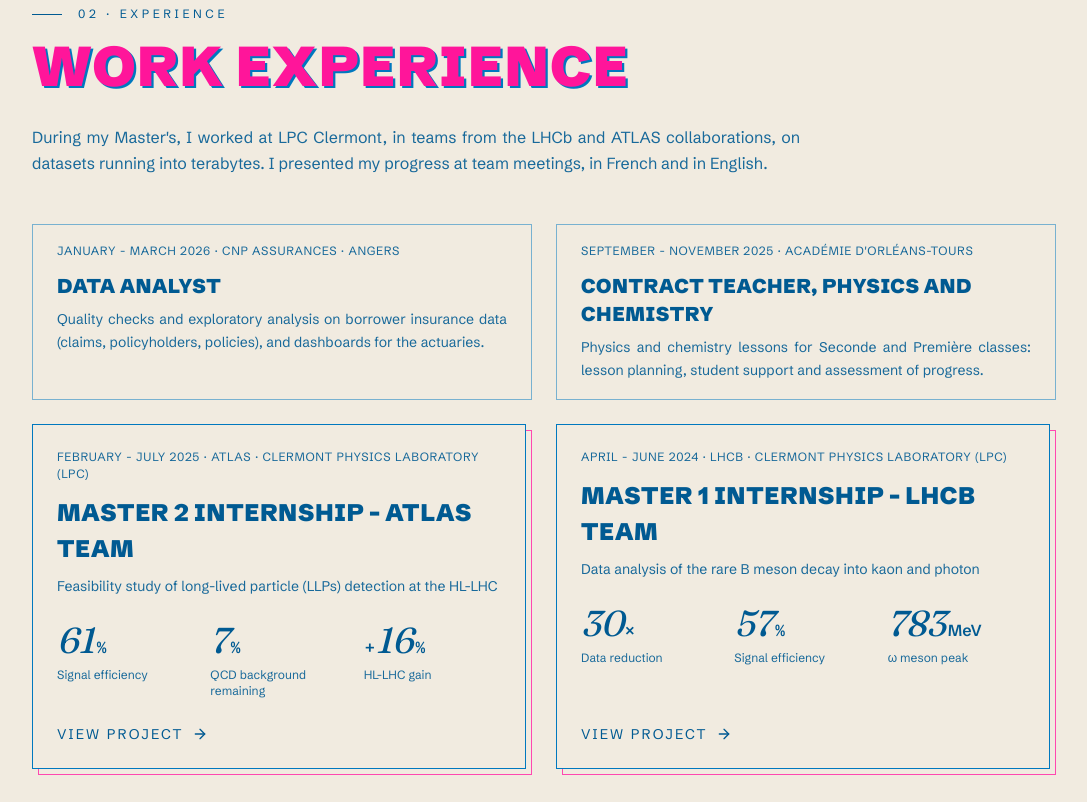
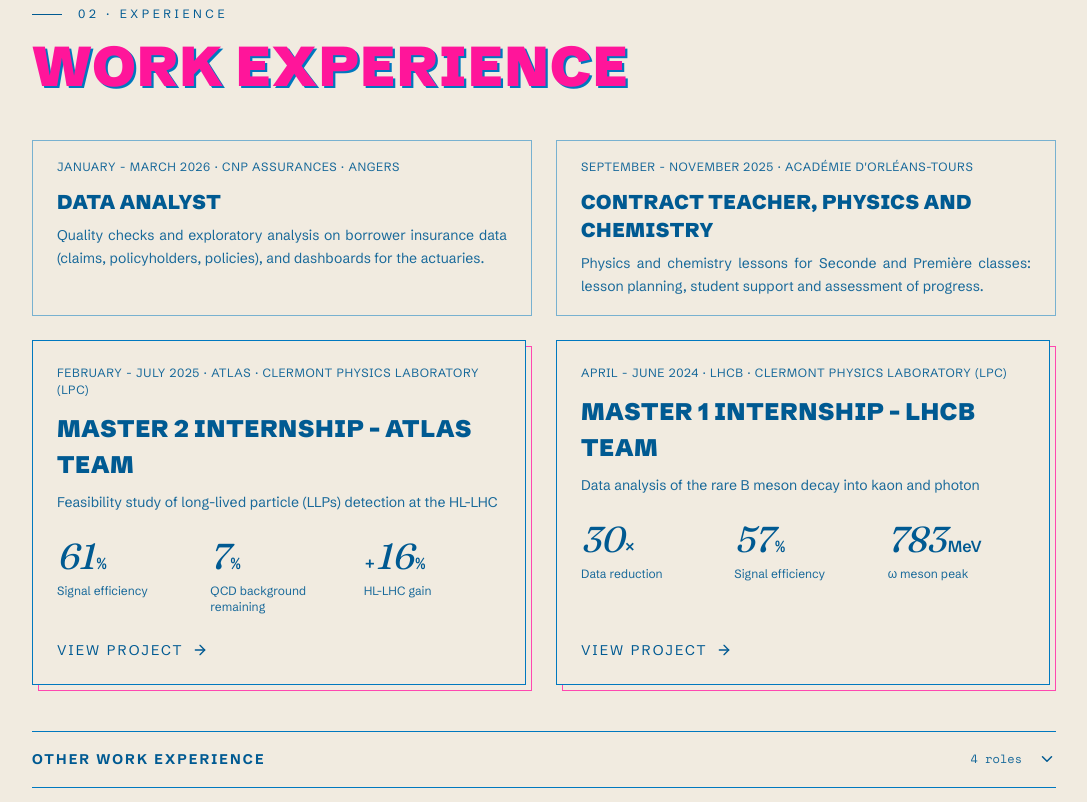
Before and after one commit to Samuellct/portfolio-2026, a Next.js app: page /en/about in a window 1280 px wide. Shown: the part 940-1742 px from the top of the page, without its empty margins (96-1183 px from the left). Built offline with nearby package versions, Linux system fonts and the light colour scheme.

Commit message:
fix(about): point the intro to the work experience and drop the section paragraph
The section 02 paragraph only spoke of the internships while the section now lists four roles; the cards carry it alone. The page intro now names the professional roles and the shared projects.

```diff
--- a/messages/en.json
+++ b/messages/en.json
@@ -32,8 +32,7 @@
       "whatIBuild": "Most of my projects start from a need of my own. I run a Proxmox server at home, and the JellyUX Jellyfin plugins grew out of using it. TimePredict comes from my trail running, Accred from the film festivals I attend. This site is one of those projects and has its own page."
     },
     "full": {
-      "intro": "I hold a Master's in fundamental physics from Université Clermont Auvergne and a Data Scientist university diploma (DU). My two research internships, at LPC Clermont in teams from the LHCb and then ATLAS collaborations, taught me to build a full analysis in C++ and Python, from data selection to uncertainty estimates. Since then I have applied the same method to software projects I run on my own.",
-      "experience": "During my Master's, I worked at LPC Clermont, in teams from the LHCb and ATLAS collaborations, on datasets running into terabytes. I presented my progress at team meetings, in French and in English.",
+      "intro": "I hold a Master's in fundamental physics from Université Clermont Auvergne and a Data Scientist university diploma (DU). My two research internships, at LPC Clermont in teams from the LHCb and then ATLAS collaborations, taught me to build a full analysis in C++ and Python, from data selection to uncertainty estimates. Since then I have applied the same method in my professional roles and in development projects I run on my own or with others.",
       "goals": "I'm looking for a role between research and engineering, where data analysis and software development work on the same problem.",
       "goalsTitle": "Professional goals"
     },
--- a/messages/fr.json
+++ b/messages/fr.json
@@ -32,8 +32,7 @@
       "whatIBuild": "La plupart de mes projets partent d'un besoin personnel. J'administre un serveur Proxmox chez moi, et les plugins Jellyfin de JellyUX sont nés de son utilisation. TimePredict vient de ma pratique du trail, Accred des festivals de cinéma où je vais. Ce site est l'un de ces projets, avec sa propre page."
     },
     "full": {
-      "intro": "Je suis titulaire d'un Master de physique fondamentale de l'Université Clermont Auvergne et d'un DU Data Scientist. Mes deux stages de recherche, au LPC Clermont dans des équipes des collaborations LHCb puis ATLAS, m'ont appris à monter une analyse complète en C++ et Python, de la sélection des données à l'estimation des incertitudes. Depuis, j'applique cette méthode à des projets logiciels que je mène seul.",
-      "experience": "Pendant mon Master, j'ai travaillé au LPC Clermont, au sein d'équipes des collaborations LHCb et ATLAS, sur des jeux de données de plusieurs téraoctets. J'y présentais l'avancement de mon travail en réunion d'équipe, en français et en anglais.",
+      "intro": "Je suis titulaire d'un Master de physique fondamentale de l'Université Clermont Auvergne et d'un DU Data Scientist. Mes deux stages de recherche, au LPC Clermont dans des équipes des collaborations LHCb puis ATLAS, m'ont appris à monter une analyse complète en C++ et Python, de la sélection des données à l'estimation des incertitudes. Depuis, j'applique cette méthode dans mes expériences professionnelles et dans des projets de développement que je mène seul ou en collaboration.",
       "goals": "Je cherche un poste à l'interface entre recherche et ingénierie, où l'analyse de données et le développement logiciel servent le même problème.",
       "goalsTitle": "Objectifs professionnels"
     },
--- a/src/app/[locale]/about/AboutView.tsx
+++ b/src/app/[locale]/about/AboutView.tsx
@@ -457,7 +457,6 @@ export default function AboutView({
   // ============================================
   // EXPERIENCE SECTION CALCULATIONS
   // ============================================
-  const expIntroOpacity = Math.max(0, Math.min(1, (experienceProgress - 0.1) / 0.2))
   // The job cards, then the internship cards, appear one after the other
   const jobs = experiences.filter((e) => e.level === 1)
   const otherJobs = experiences.filter((e) => e.level === 2 && !e.student)
@@ -650,7 +649,7 @@ export default function AboutView({
         >
           <div className="max-w-5xl mx-auto w-full">
             {/* Title */}
-            <div className="mb-8">
+            <div className="mb-12">
               <div className="section-label text-accent mb-4">
                 {tAbout('experience.sectionLabel')}
               </div>
@@ -658,14 +657,6 @@ export default function AboutView({
                 {tAbout('experience.title')}
               </h2>
             </div>
-
-            {/* Intro */}
-            <p
-              className="text-muted leading-relaxed prose-body max-w-3xl mb-12"
-              style={{ opacity: expIntroOpacity }}
-            >
-              {tAbout('full.experience')}
-            </p>
 
             {/* Jobs: low cards, a sentence instead of figures (P14-D15) */}
             <div className="grid md:grid-cols-2 gap-6 mb-6">
```
